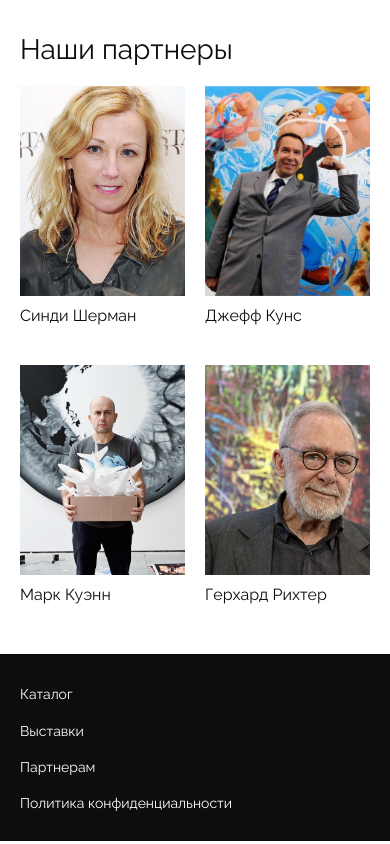
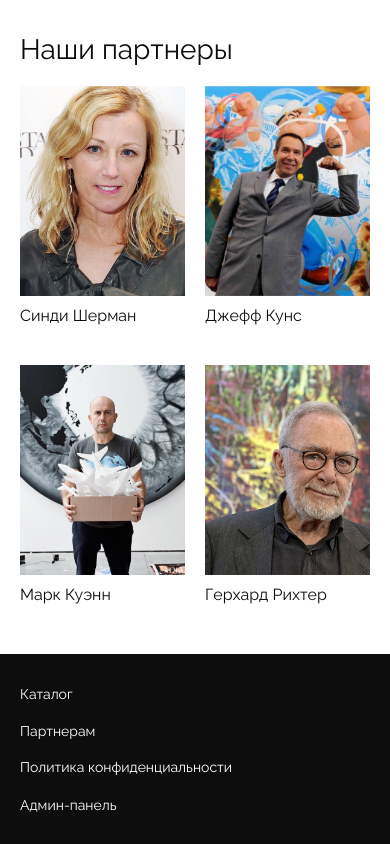
Before and after one commit to katya-sy/art-collection, a React (Vite) app: page / in a window 390 px wide. Shown: the part 2213-3057 px from the top of the page. Built offline with nearby package versions, Linux system fonts and the light colour scheme; no server answers.

Commit message:
fix scroll, add custom scroll, link to admin

```diff
--- a/src/App.css
+++ b/src/App.css
@@ -28,6 +28,23 @@
 
 *:focus {
   outline: solid 1px var(--purple);
+}
+
+body {
+  font-family: "Raleway";
+  background-color: var(--white);
+  color: var(--black);
+  overflow-y: auto;
+}
+
+body::-webkit-scrollbar {
+  width: 10px;
+  height: auto;
+}
+
+body::-webkit-scrollbar-thumb {
+  background-color: var(--purple);
+  border-radius: 5px;
 }
 
 button {
@@ -190,12 +207,6 @@ select:hover {
 
 .link:hover {
   color: var(--purple);
-}
-
-body {
-  font-family: "Raleway";
-  background-color: var(--white);
-  color: var(--black);
 }
 
 .container {
@@ -602,6 +613,25 @@ body {
   label {
     padding-bottom: 15px;
   }
+
+  .react-tabs__tab-list {
+    overflow-x: auto;
+    padding-bottom: 5px;
+  }
+
+  .react-tabs__tab-list:focus {
+    outline: none;
+  }
+
+  .react-tabs__tab-list::-webkit-scrollbar {
+    width: auto;
+    height: 4px;
+  }
+
+  .react-tabs__tab-list::-webkit-scrollbar-thumb {
+    background-color: var(--purple);
+    border-radius: 4px;
+  }
 }
 
 @media (max-width: 460px) {
--- a/src/App.jsx
+++ b/src/App.jsx
@@ -9,6 +9,7 @@ import { Purchase } from "./pages/Purchase.jsx";
 import { Admin } from "./pages/Admin.jsx";
 import { useCategoryStore, useUserStore } from "./store/index.js";
 import { getAllCategories } from "./http/productAPI.js";
+import { ScrollToTop } from "./components/ScrollToTop.jsx";
 
 const App = () => {
   const updateUser = useUserStore((state) => state.updateUser);
@@ -35,22 +36,23 @@ const App = () => {
 
   return (
     <BrowserRouter>
+      <ScrollToTop />
       <Routes>
         <Route path="/" element={<Home />} />
         <Route path="/catalog" element={<Catalog />} />
         <Route path="/category/:categorySlug" element={<List />} />
         <Route path="/product/:id" element={<Product />} />
-        {/* {isAuth ? ( */}
-        <>
-          <Route path="/purchase/:id" element={<Purchase />} />
-          <Route path="/admin" element={<Admin />} />
-        </>
-        {/* ) : (
+        {isAuth ? (
+          <>
+            <Route path="/purchase/:id" element={<Purchase />} />
+            <Route path="/admin" element={<Admin />} />
+          </>
+        ) : (
           <>
             <Route path="/purchase/:id" element={<Navigate to="/" />} />
             <Route path="/admin" element={<Navigate to="/" />} />
           </>
-        )} */}
+        )}
         <Route path="*" element={<Navigate to="/" />} />
       </Routes>
     </BrowserRouter>
--- a/src/components/Footer.jsx
+++ b/src/components/Footer.jsx
@@ -14,9 +14,14 @@ export const Footer = () => {
               Каталог
             </Link>
           </li>
-          <li className="link">Выставки</li>
+          {/* <li className="link">Выставки</li> */}
           <li className="link">Партнерам</li>
           <li className="link">Политика конфиденциальности</li>
+          <li>
+            <Link className="link" to="/admin">
+              Админ-панель
+            </Link>
+          </li>
         </ul>
       </nav>
     </div>
--- a/src/components/ProductItem.jsx
+++ b/src/components/ProductItem.jsx
@@ -1,4 +1,3 @@
-import React from "react";
 import { Link, useNavigate } from "react-router-dom";
 import { Button } from "./UI/Button";
 
--- /dev/null
+++ b/src/components/ScrollToTop.jsx
@@ -0,0 +1,12 @@
+import { useEffect } from "react";
+import { useLocation } from "react-router-dom";
+
+export const ScrollToTop = () => {
+  const { pathname } = useLocation();
+
+  useEffect(() => {
+    window.scrollTo(0, 0);
+  }, [pathname]);
+
+  return null;
+};
--- a/src/pages/Purchase.jsx
+++ b/src/pages/Purchase.jsx
@@ -1,5 +1,4 @@
-import React, { useEffect, useState } from "react";
-import img1 from "../assets/img/img1.png";
+import { useEffect, useState } from "react";
 import { useForm } from "react-hook-form";
 import { Input } from "./../components/UI/Input";
 import { Textarea } from "./../components/UI/Textarea";
```
